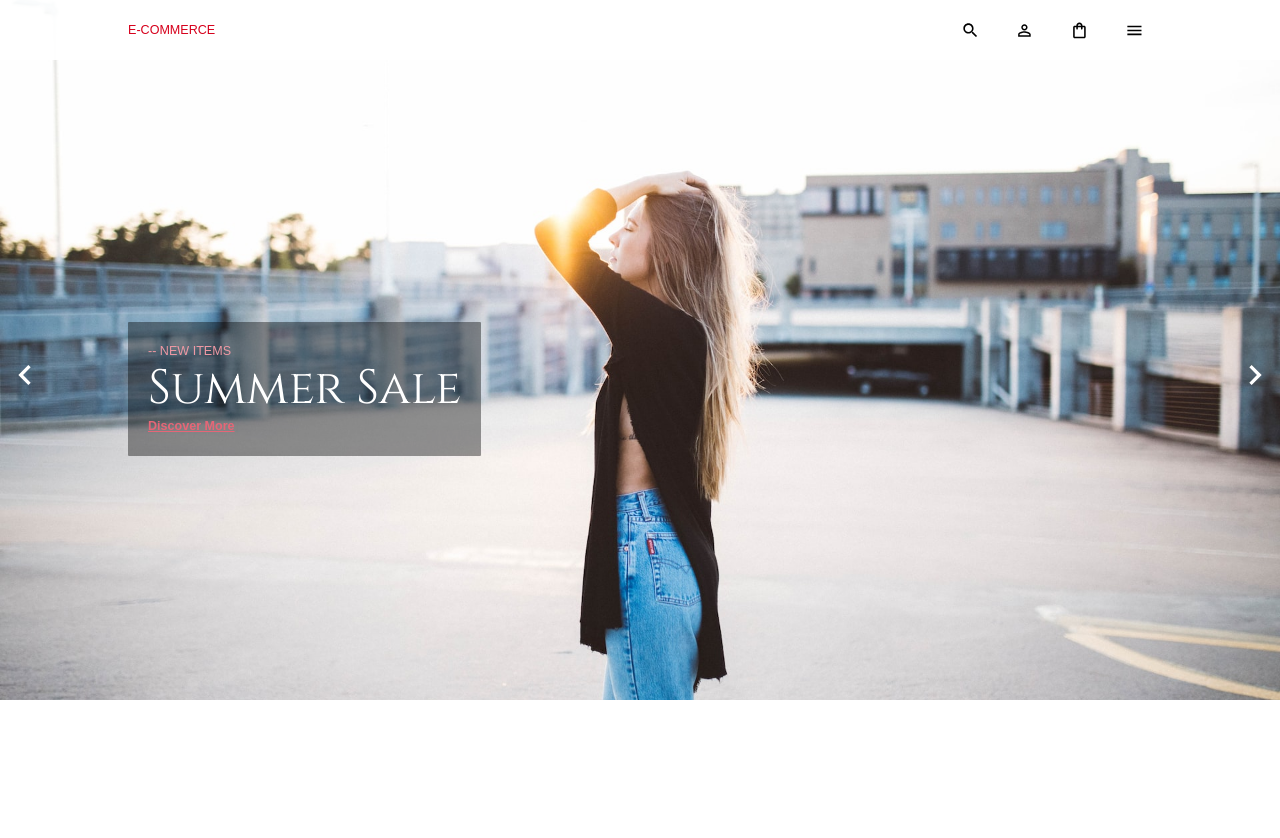
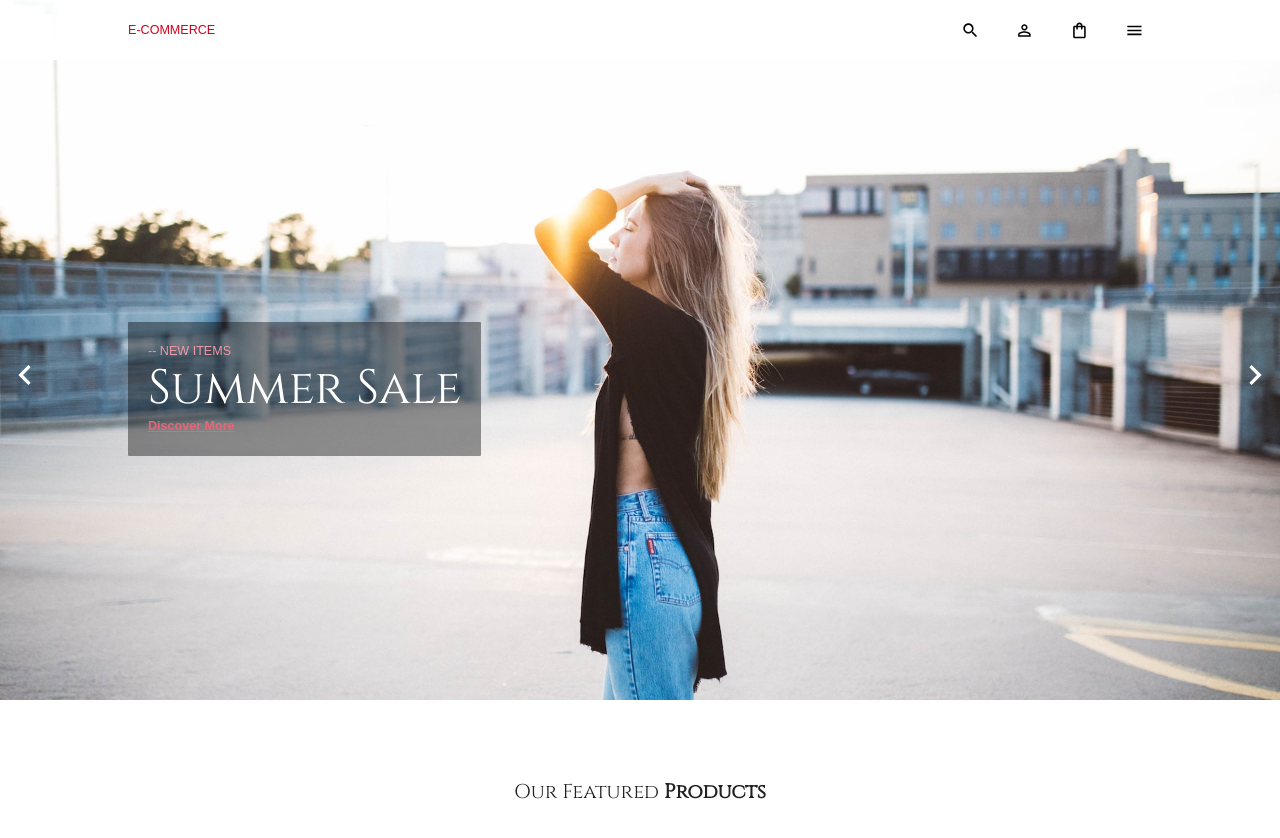
Before and after one commit to ValentineOO/ecommerce-app, a React (Create React App) app in the folder client/: page / in a window 1280 px wide. Shown: the top 838 px of the page. Before the commit the page ends 800 px from the top, so only its background shows below. Built offline with nearby package versions, Linux system fonts and the light colour scheme; no server answers; a web font is replaced by a local one.

Commit message:
on track

```diff
--- a/client/src/scenes/home/Home.jsx
+++ b/client/src/scenes/home/Home.jsx
@@ -1,9 +1,12 @@
 import MainCarousel from './MainCarousel';
+import ShoppingList from './ShoppingList';
+
 
 const Home = () => {
   return (
     <div className="home">
       <MainCarousel />
+      <ShoppingList/>
     </div>
   );
 };
--- /dev/null
+++ b/client/src/scenes/home/ShoppingList.jsx
@@ -0,0 +1,59 @@
+import React, { useEffect, useState } from "react";
+import { useDispatch, useSelector } from "react-redux";
+import { Box, Typography, Tab, Tabs, useMediaQuery } from "@mui/material";
+import item from "../../components/Item";
+import { setItems } from "../../state";
+
+const ShoppingList = () => {
+  const dispatch = useDispatch();
+  const [value, setValue] = useState("all");
+  const items = useSelector((state) => state.cart.items);
+  const isNonMobile = useMediaQuery("(min-width:600px)");
+  console.log("items", items);
+
+  const handleChange = (event, newValue) => {
+    setValue(newValue);
+  };
+
+  async function getItems() {
+    const items = await fetch(
+      "http://localhost:1337/api/items?populate=image",
+      { method: "GET" }
+    );
+    const itemsJson = await items.json();
+    dispatch(setItems(itemsJson.data));
+  }
+
+  useEffect(() => {
+    getItems();
+  }, {});
+
+  const topRatedItems = items.filter(
+    (item) => item.attributes.category === "topRated"
+  );
+  const newArrivalsItems = items.filter(
+    (item) => item.attributes.category === "newArrivals"
+  );
+  const bestSellersItems = items.filter(
+    (item) => item.attributes.category === "bestSellers"
+  );
+
+  return (
+    <Box width="80%" margin="80px auto">
+      <Typography variant="h3" textAlign="center">
+        Our Featured <b>Products</b>
+      </Typography>
+      <Tabs
+        textColor="primary"
+        indicatorColor="primary"
+        value={value}
+        onChange={handleChange}
+        centered
+        TabIndicatorProps={{ sx: { display: isNonMobile ? "block" : "none" } }}
+        sx={{}}
+      ></Tabs>
+    </Box>
+  );
+};
+
+export default ShoppingList;
```
